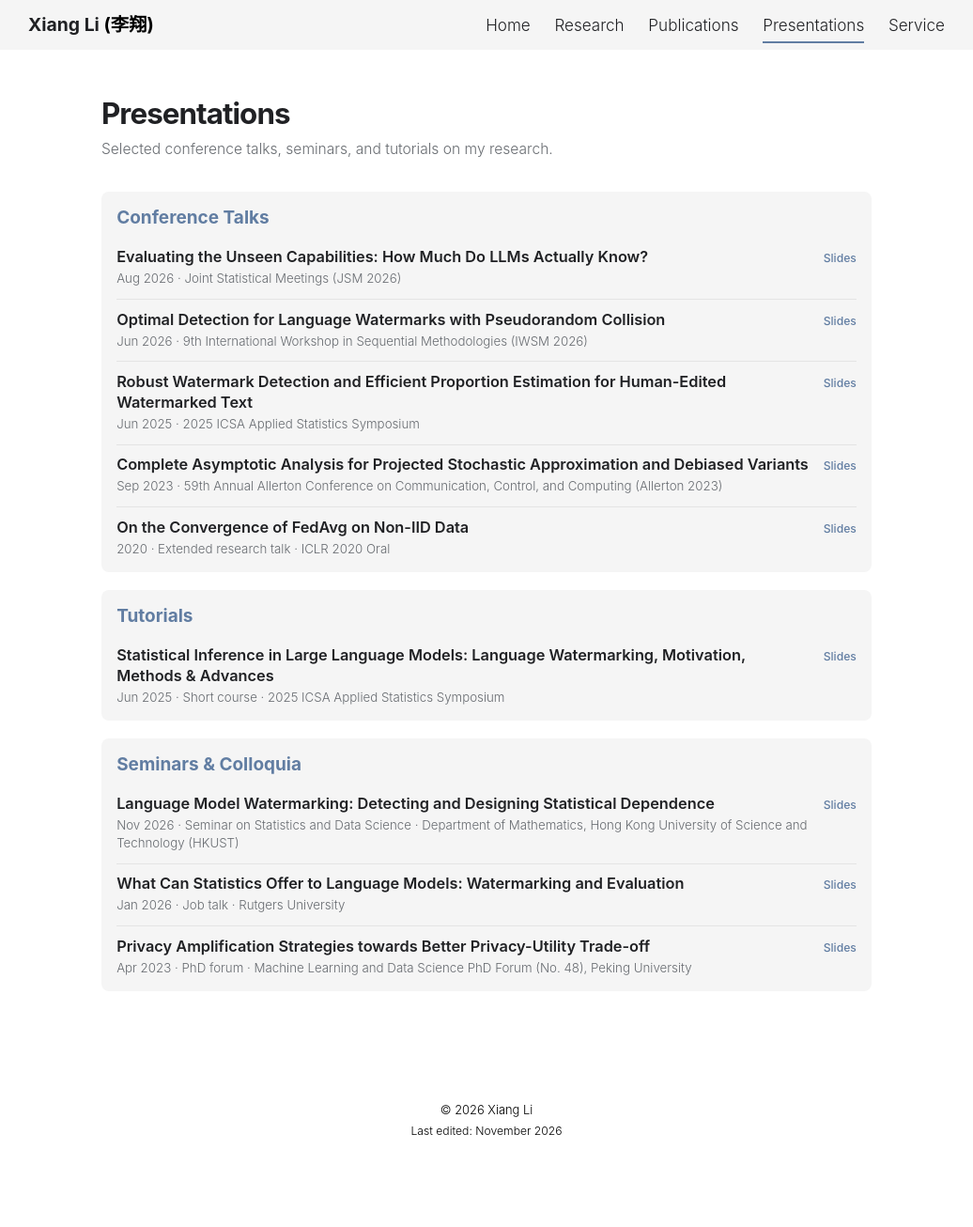
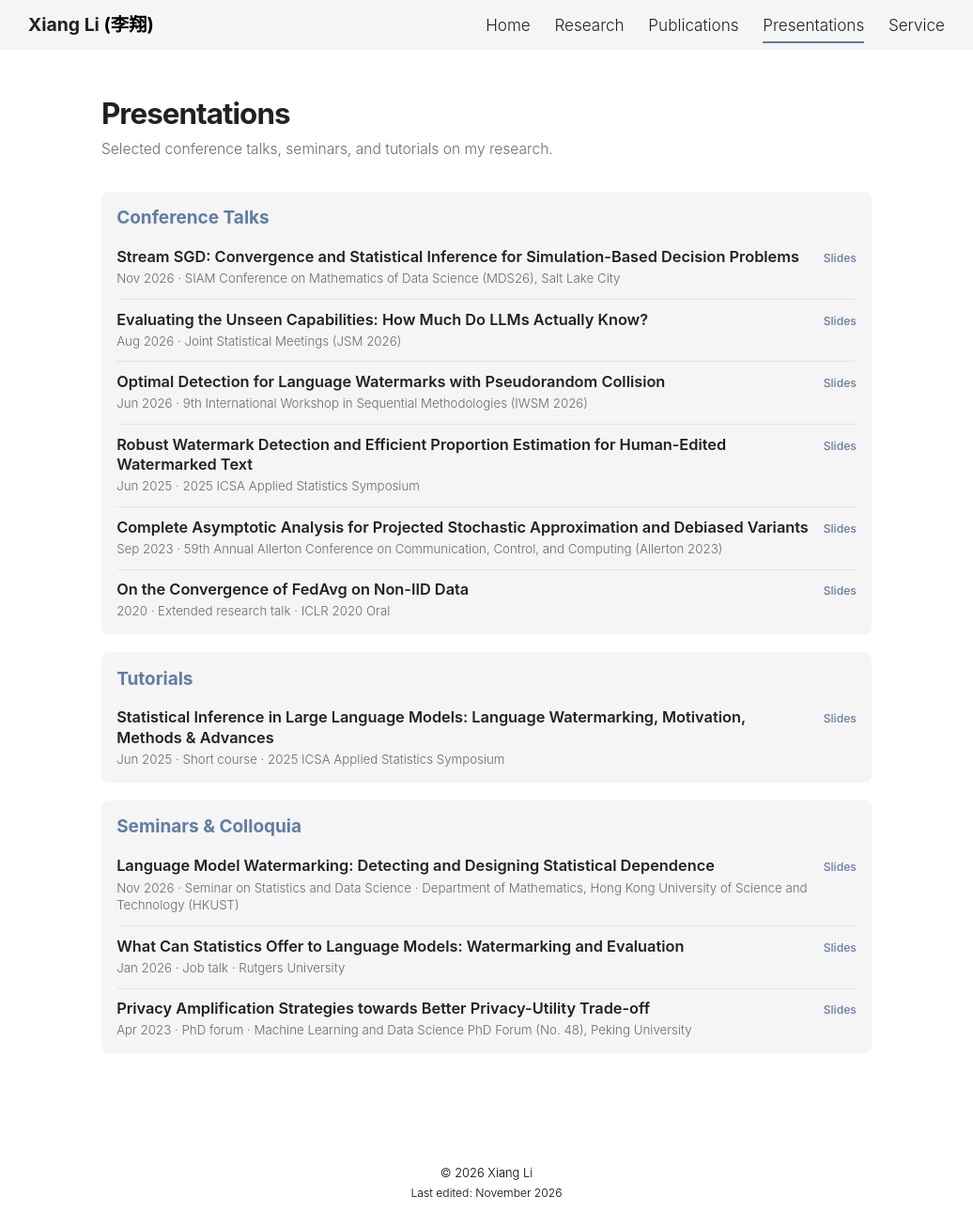
Before and after one commit to lx10077/lx10077.github.io, a Jekyll site: the page built from _pages/talks.md, in a window 1280 px wide. Shown: the whole page at 94% size, without its empty margins (122-1158 px from the left). Built offline with Jekyll 4.4.1, drawn with Linux system fonts in a browser that asks for light colours; comment, search, counter and statistics services are not loaded; a style sheet for code colours, icons or effects is not loaded; before the commit the page ends 1239 px from its top, so only the background shows below that.

Commit message:
Add MDS26 slides and prospective student follow-up note

```diff
--- a/_data/talks.yml
+++ b/_data/talks.yml
@@ -1,3 +1,10 @@
+- title: "Stream SGD: Convergence and Statistical Inference for Simulation-Based Decision Problems"
+  date: 2026-11-01
+  date_precision: month
+  category: "Conference Talks"
+  event: SIAM Conference on Mathematics of Data Science (MDS26), Salt Lake City
+  slides: /assets/pdf/slides/2026MDS_SA_Inference.pdf
+
 - title: "Language Model Watermarking: Detecting and Designing Statistical Dependence"
   date: 2026-11-09
   category: "Seminars & Colloquia"
```
Also changed, not shown: _pages/about.md (+1 -1 lines), 1 other file.
